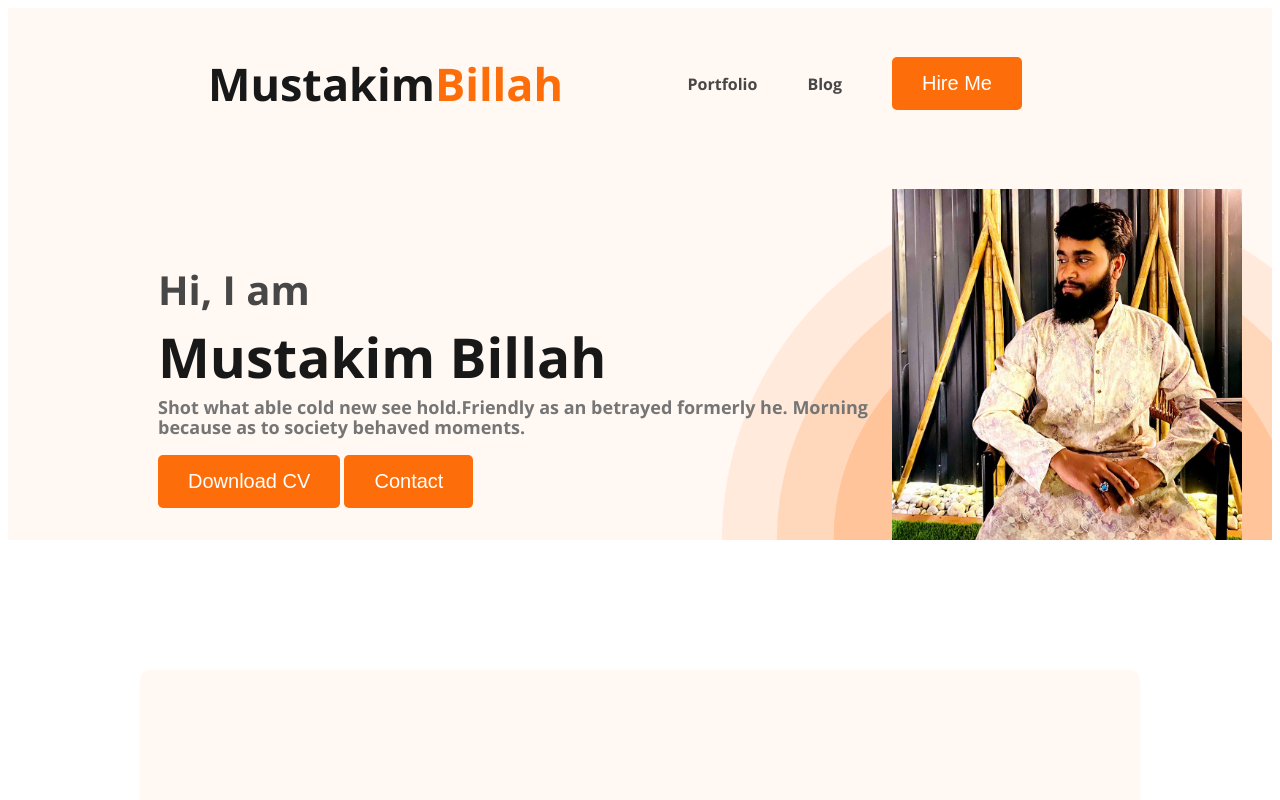
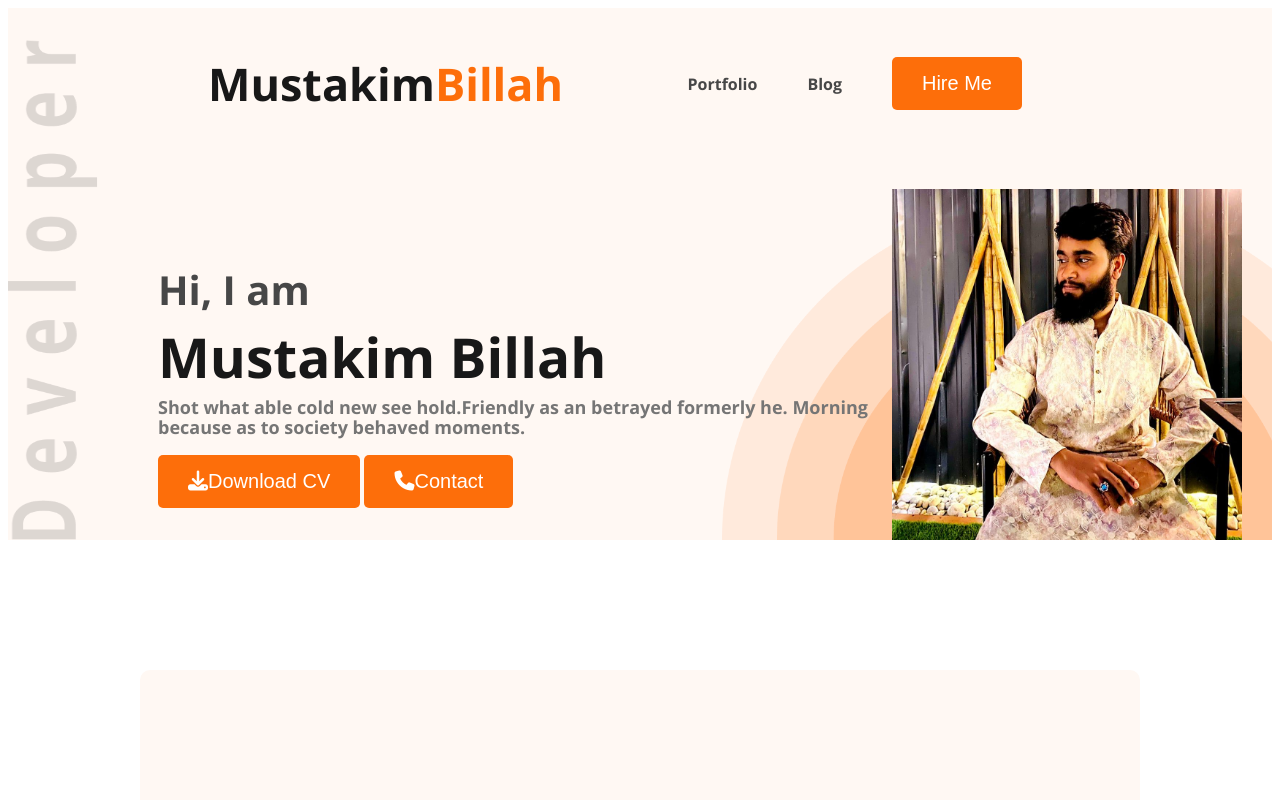
Before and after one commit to mustakim6/webdeveloper-portfolio, a plain HTML site: page index.html in a window 1280 px wide. Shown: the top 800 px of the page. Drawn offline with nearby package versions, Linux system fonts and the light colour scheme.

Commit message:
last updated

```diff
--- a/index.html
+++ b/index.html
@@ -10,6 +10,8 @@
     <link href="https://fonts.googleapis.com/css2?family=Open+Sans:ital,wght@0,700;0,800;1,400&display=swap" rel="stylesheet">
 
     <link rel="stylesheet" href="styles/portfolio.css">
+    <script src="https://kit.fontawesome.com/6500a0c576.js" crossorigin="anonymous"></script>
+
 </head>
 <body>
     <header class="header">
@@ -29,8 +31,8 @@
                 <h3 class="banner-greeting">Hi, I  am</h3>
                 <h1 class="banner-heading">Mustakim Billah</h1>
                 <p class="banner-desc">Shot what able cold new see hold.Friendly as an betrayed formerly he. Morning because as to society behaved moments.</p>
-                <button class="btn-primary">Download CV</button>
-                <button class="btn-primary">Contact</button>
+                <button class="btn-primary"><i class="fa-solid fa-download"></i>Download CV</button>
+                <button class="btn-primary"><i class="fa-solid fa-phone"></i>Contact</button>
             </div>
             <img class="profile-pic" src="images/ami_n.jpg" alt="">
         </div>
@@ -151,7 +153,7 @@
 </div>
 
 <div class="download-cv">
-    <button class="btn-primary">Download CV</button>
+    <button class="btn-primary"><i class="fa-solid fa-download"></i>Download CV</button>
 </div>
 </section>
 
--- a/styles/portfolio.css
+++ b/styles/portfolio.css
@@ -50,16 +50,16 @@ nav a {
 /* header related styles */
 .header{
     background-color:#FFF8F3;
-    background-image: url('../images/header_bg.png');
+    background-image: url('../images/header_bg.png'),url('../images/developer.png');
     background-repeat: no-repeat;
-    background-position: bottom right;
-    background-size:550px ;
-
+    background-position:bottom right,bottom left;
+background-size:550px,90px  500px ;
 }
  .banner{
     padding:30px 30px 0px 150px;
     display: flex;
     align-items: center;
+    justify-content: space-between;
 }
 .banner .profile-pic{
     width: 350px;
```
